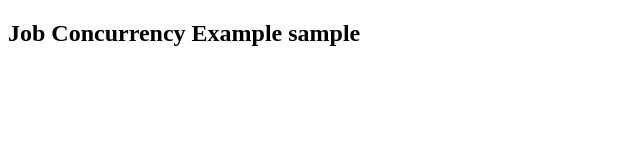
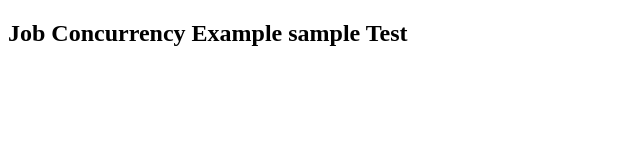
Before and after one commit to Sindbad-Ali/Job-Concurrency, a plain HTML site: page index.html in a window 1280 px wide. Shown: the full height of the page, 0-640 px from the left. Drawn offline with Linux system fonts and the light colour scheme.

Commit message:
Checch Job Concu

```diff
--- a/index.html
+++ b/index.html
@@ -6,6 +6,6 @@
     <title>Job Concurrencyy</title>
 </head>
 <body>
-    <h2> Job Concurrency Example sample </h2>
+    <h2> Job Concurrency Example sample Test</h2>
 </body>
 </html>
```
